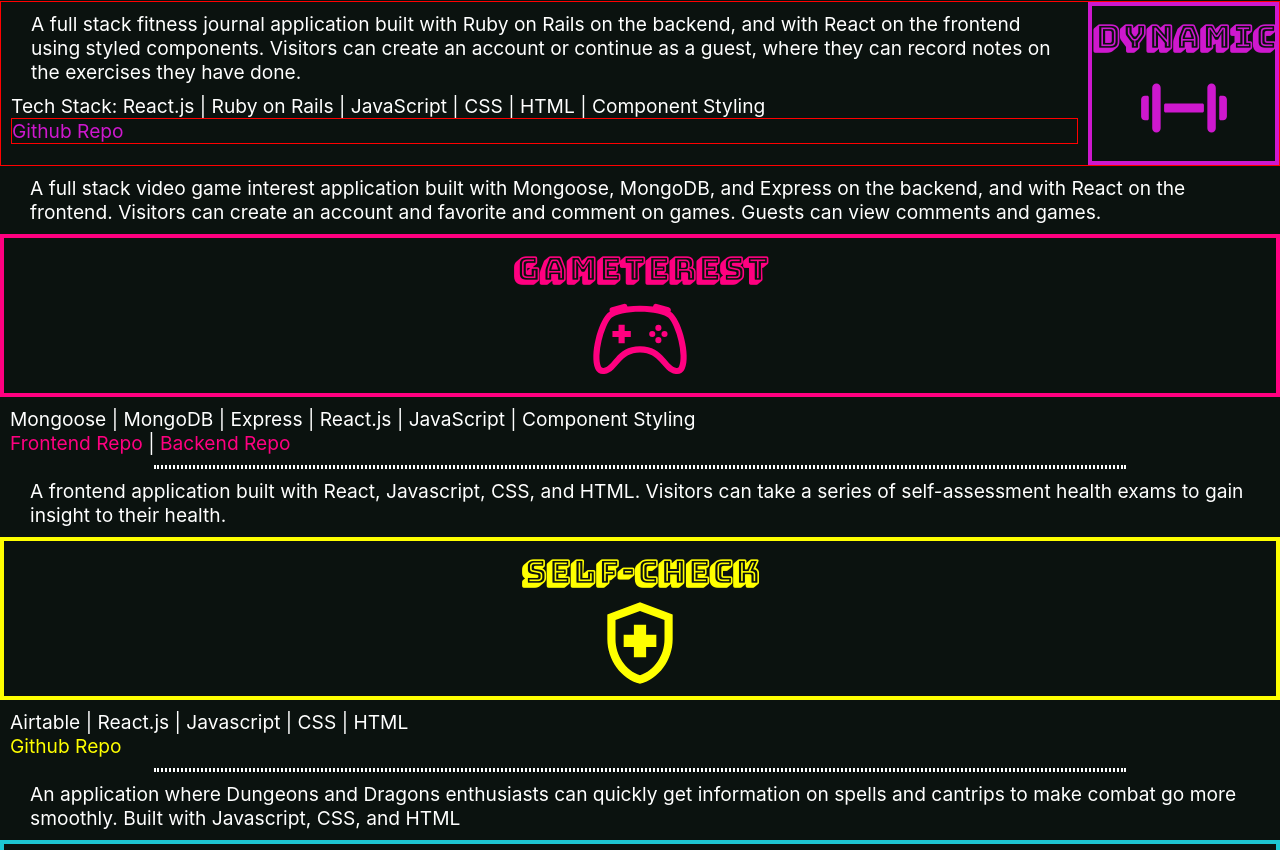
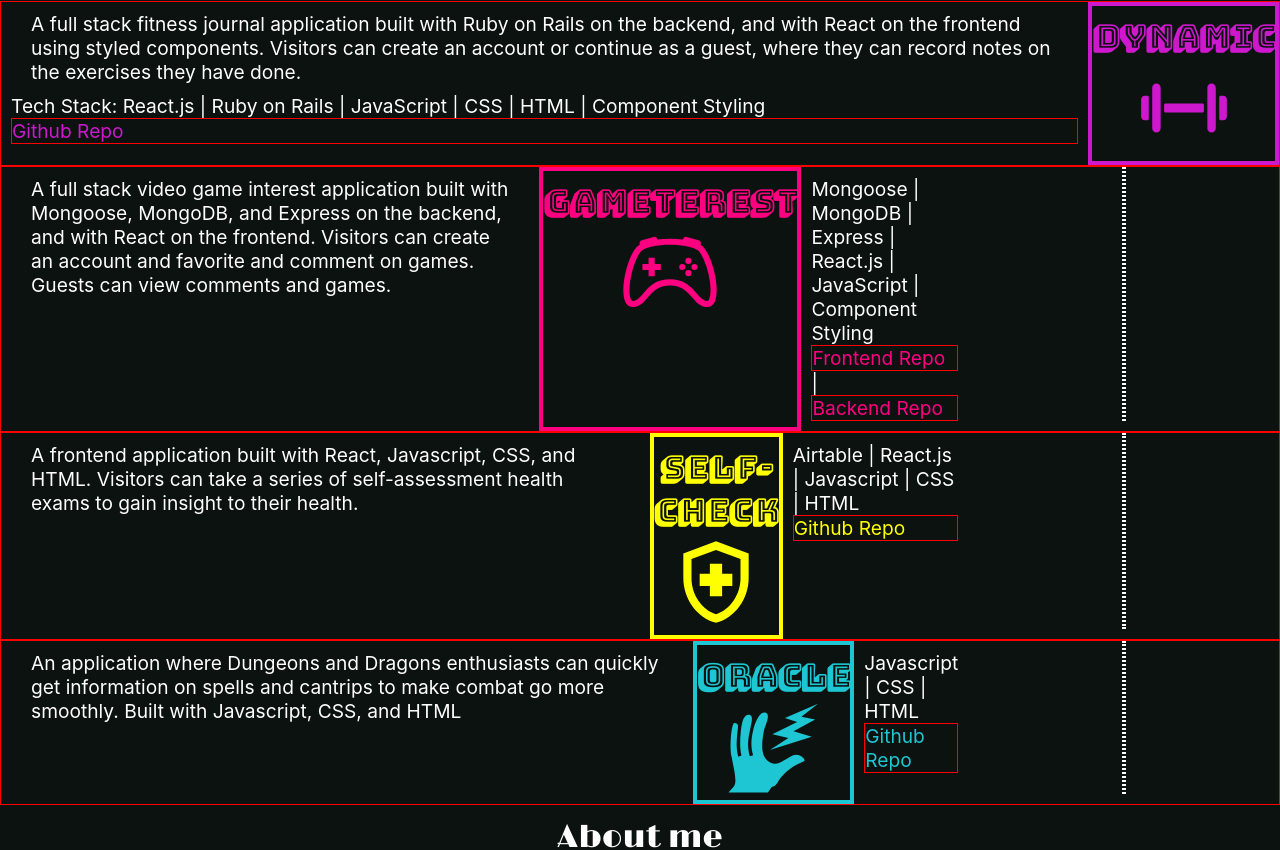
Before and after one commit to hammyhammer/Portfolio, a React (Create React App) app in the folder client/: page /#projects in a window 1280 px wide. Shown: the part 256-1106 px from the top of the page. Built offline with nearby package versions, Linux system fonts and the light colour scheme; a web font is replaced by a local one.

Commit message:
adjusted flex for game/check/oracle

```diff
--- a/client/src/screens/Projects/Projects.module.css
+++ b/client/src/screens/Projects/Projects.module.css
@@ -222,6 +222,24 @@
     border: 1px solid red;
   }
 
+  .gameterest {
+    display: flex;
+    justify-content: flex-start;
+    border: 1px solid red;
+  }
+
+  .selfcheck {
+    display: flex;
+    justify-content: flex-start;
+    border: 1px solid red;
+  }
+
+  .oracle {
+    display: flex;
+    justify-content: flex-start;
+    border: 1px solid red;
+  }
+
   .header {
     font-size: 3vw;
   }
```
